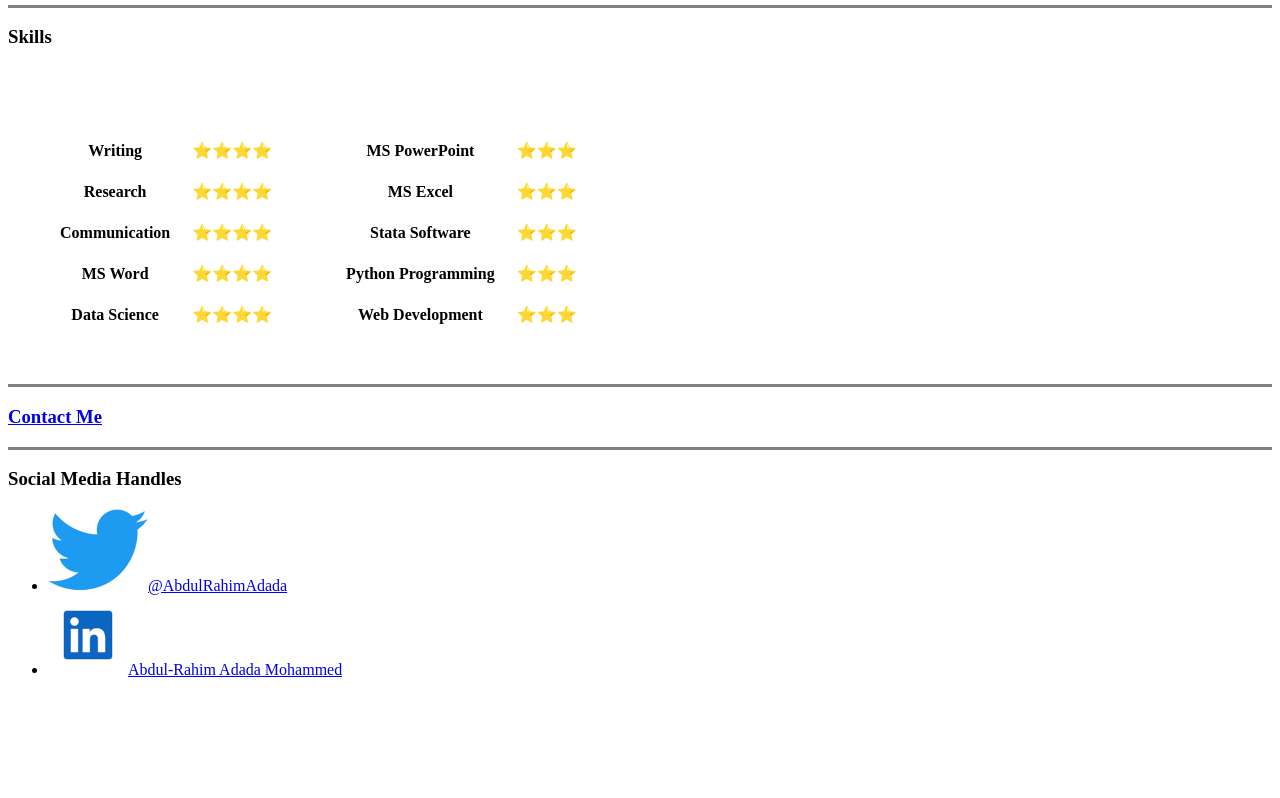
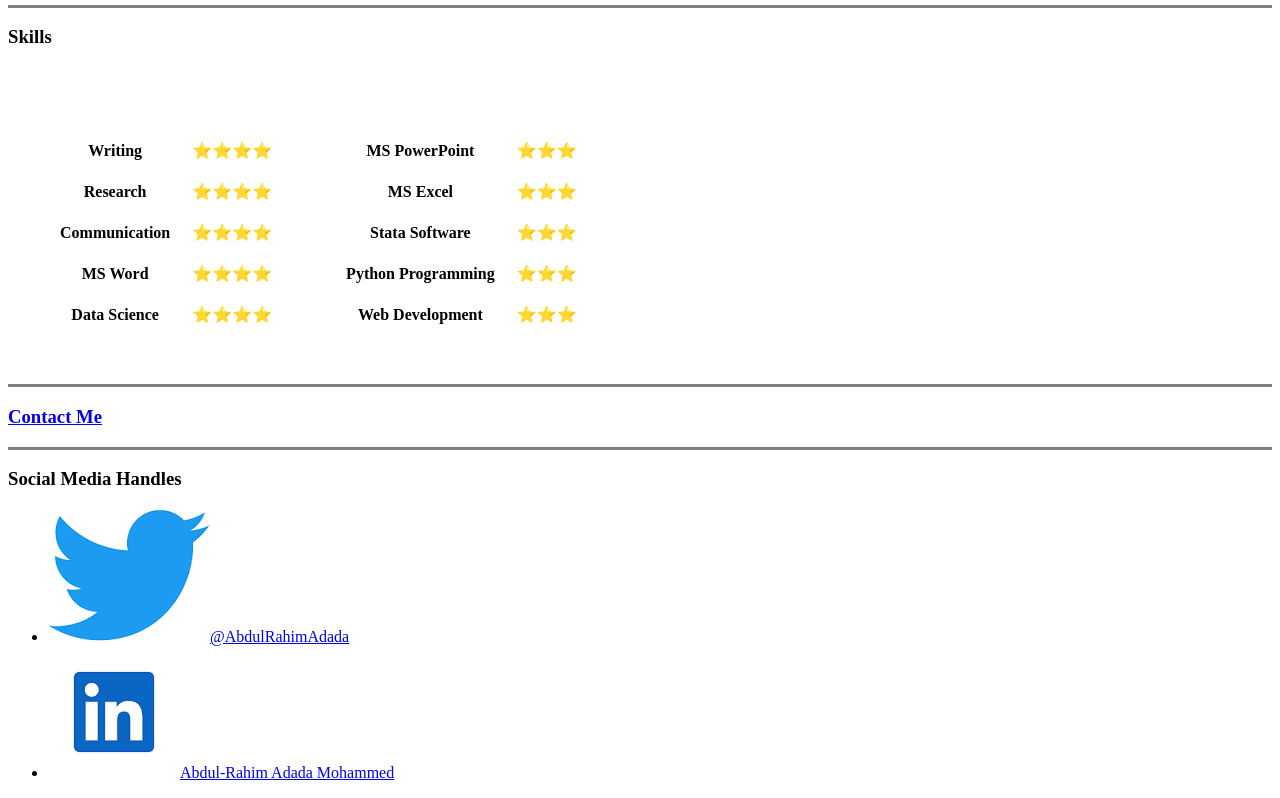
Before and after one commit to dr-adada/personal_site, a plain HTML site: page index.html in a window 1280 px wide. Shown: the part 1304-2102 px from the top of the page. Before the commit the page ends 1999 px from the top, so only its background shows below. Drawn offline with Linux system fonts and the light colour scheme; files whose address does not match are found by name.

Commit message:
Update index.html

```diff
--- a/index.html
+++ b/index.html
@@ -9,7 +9,7 @@
 <body>
   <table cellspacing='30'>
     <tr>
-      <td><img src="C:\Users\Adada\Desktop\Web Development\Projects\HTML -Personal Site\Adada.jpg" alt="Adada profile picture"></td>
+      <td><img src="https://github.com/dr-adada/personal_site/blob/main/Adada.jpg" alt="Adada profile picture"></td>
       <td><h1>Dr. Abdul-Rahim Adada Mohammed</h1>
       <hr size='3 noshade==$0'>
       <p><strong><em>Economist | Python Developer | Full Stack Web Developer | Data Scientist</em></strong></p><br>
@@ -162,8 +162,8 @@
     <h3>Social Media Handles</h3>
     <ul>
     <li><a href="https://twitter.com/AbdulRahimAdada">
-      <img src="C:\Users\Adada\Desktop\Web Development\Projects\HTML -Personal Site\twitter1.png" alt="My twitter handle">@AbdulRahimAdada</a></li>
-    <li><a href="https://www.linkedin.com/in/abdul-rahim-adada-mohammed-55a5b545/"><img src="C:\Users\Adada\Desktop\Web Development\Projects\HTML -Personal Site\linkedin1.png" alt="My LinkedIn Profile">Abdul-Rahim Adada Mohammed</a></li>
+      <img src="https://github.com/dr-adada/personal_site/blob/main/twitter.png" alt="My twitter handle">@AbdulRahimAdada</a></li>
+    <li><a href="https://www.linkedin.com/in/abdul-rahim-adada-mohammed-55a5b545/"><img src="https://github.com/dr-adada/personal_site/blob/main/linkedin.png" alt="My LinkedIn Profile">Abdul-Rahim Adada Mohammed</a></li>
     </ul>
 
 </body>
```
